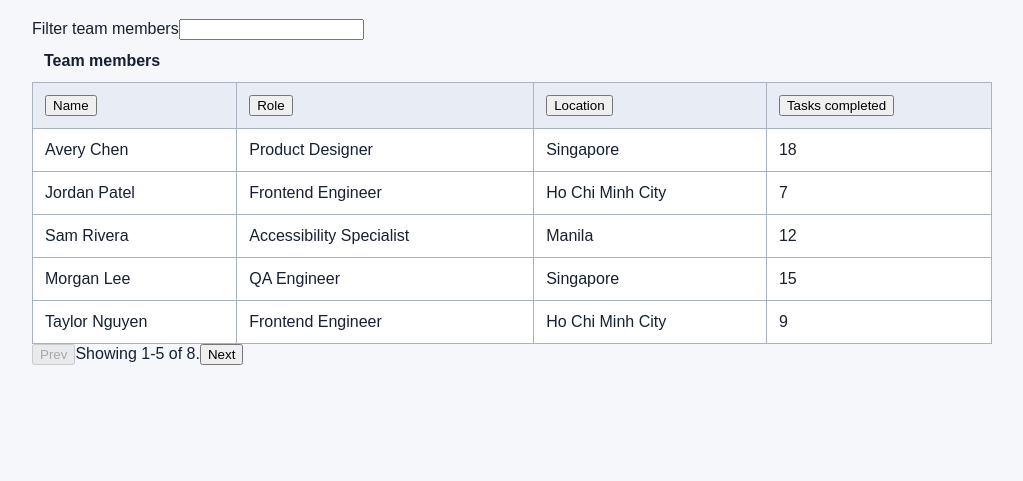
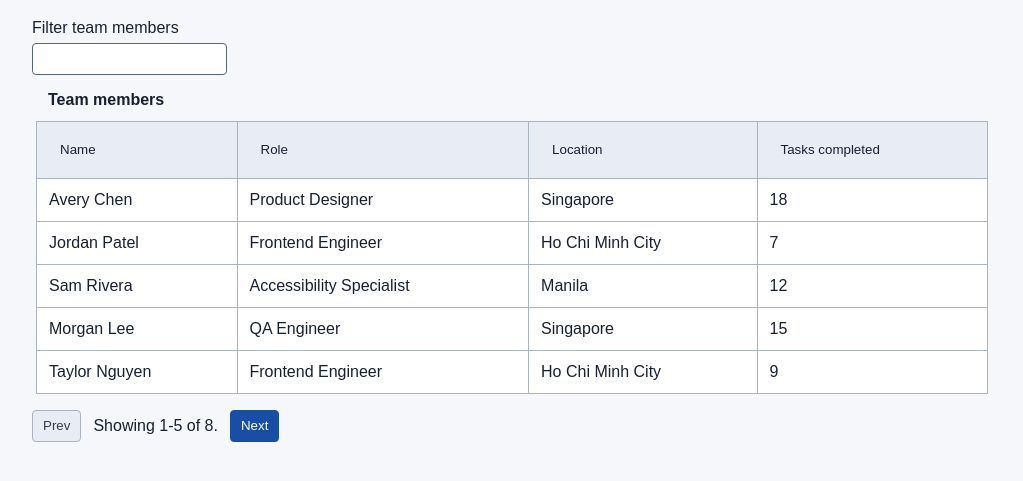
Before and after one commit to shinjo124/accessible-grid, a website built with Vite: page index.html in a window 1280 px wide. Shown: the part 93-574 px from the top of the page, without its empty margins (128-1151 px from the left). Built offline with nearby package versions, Linux system fonts and the light colour scheme.

Commit message:
style(a11y): meet contrast, focus and target-size rules

```diff
--- a/src/main.ts
+++ b/src/main.ts
@@ -65,6 +65,11 @@ filterInput.addEventListener('input', () => {
 });
 main.append(filterLabel, filterInput);
 
+const tableRegion = document.createElement('div');
+tableRegion.className = 'table-scroll';
+tableRegion.setAttribute('role', 'region');
+tableRegion.setAttribute('aria-label', 'Team members table');
+tableRegion.tabIndex = 0;
 const table = document.createElement('table');
 table.setAttribute('role', 'grid');
 const caption = document.createElement('caption');
@@ -144,6 +149,13 @@ function renderRows(): void {
       const cell = document.createElement('td');
       cell.tabIndex = rowIndex === activeCell.row && columnIndex === activeCell.col ? 0 : -1;
       appendText(cell, String(item[column.accessorKey]));
+      if (isSelected && columnIndex === 0) {
+        const marker = document.createElement('span');
+        marker.className = 'selection-indicator';
+        marker.setAttribute('aria-hidden', 'true');
+        appendText(marker, 'Selected');
+        cell.append(' ', marker);
+      }
       row.appendChild(cell);
     });
 
@@ -290,7 +302,8 @@ function renderTable(): void {
 
 renderHeaders();
 renderTable();
-main.appendChild(table);
+tableRegion.appendChild(table);
+main.appendChild(tableRegion);
 main.appendChild(pagination);
 main.appendChild(selectionStatus);
 app.replaceChildren(main);
--- a/src/style.css
+++ b/src/style.css
@@ -4,6 +4,12 @@
   background: #f5f7fb;
   font-synthesis: none;
   text-rendering: optimizeLegibility;
+}
+
+*,
+*::before,
+*::after {
+  box-sizing: border-box;
 }
 
 body {
@@ -16,8 +22,16 @@ main {
   margin: 0 auto;
 }
 
+.table-scroll {
+  max-width: 100%;
+  overflow-x: auto;
+  padding: 0.25rem;
+  overscroll-behavior-x: contain;
+}
+
 table {
   width: 100%;
+  min-width: 42rem;
   border-collapse: collapse;
   background: #fff;
 }
@@ -39,6 +53,7 @@ th {
   background: #e8edf5;
 }
 
+.table-scroll[role="region"]:focus-visible,
 td:focus-visible,
 button:focus-visible,
 input:focus-visible {
@@ -46,6 +61,71 @@ input:focus-visible {
   outline-offset: 2px;
 }
 
+label {
+  display: block;
+  margin-bottom: 0.375rem;
+}
+
+input {
+  min-height: 2rem;
+  padding: 0.25rem 0.5rem;
+  border: 1px solid #596579;
+  border-radius: 0.25rem;
+  color: #172033;
+  background: #fff;
+}
+
+button {
+  min-width: 2rem;
+  min-height: 2rem;
+  padding: 0.25rem 0.625rem;
+  border: 1px solid #174ea6;
+  border-radius: 0.25rem;
+  color: #fff;
+  background: #174ea6;
+  cursor: pointer;
+}
+
+th button {
+  border-color: transparent;
+  color: #172033;
+  background: transparent;
+}
+
+button:disabled {
+  border-color: #aab3c2;
+  color: #343c4a;
+  background: #e8edf5;
+  cursor: not-allowed;
+}
+
+nav[aria-label="Pagination"] {
+  display: flex;
+  align-items: center;
+  gap: 0.5rem;
+  margin-top: 0.75rem;
+}
+
+nav[aria-label="Pagination"] span {
+  margin: 0 0.25rem;
+}
+
 tr.is-selected td {
   background: #dceafe;
 }
+
+.selection-indicator {
+  display: inline-block;
+  margin-inline-start: 0.5rem;
+  padding: 0.125rem 0.375rem;
+  border-radius: 0.25rem;
+  color: #fff;
+  background: #174ea6;
+  font-size: 0.875rem;
+}
+
+@media (max-width: 30rem) {
+  body {
+    padding: 1rem;
+  }
+}
```
